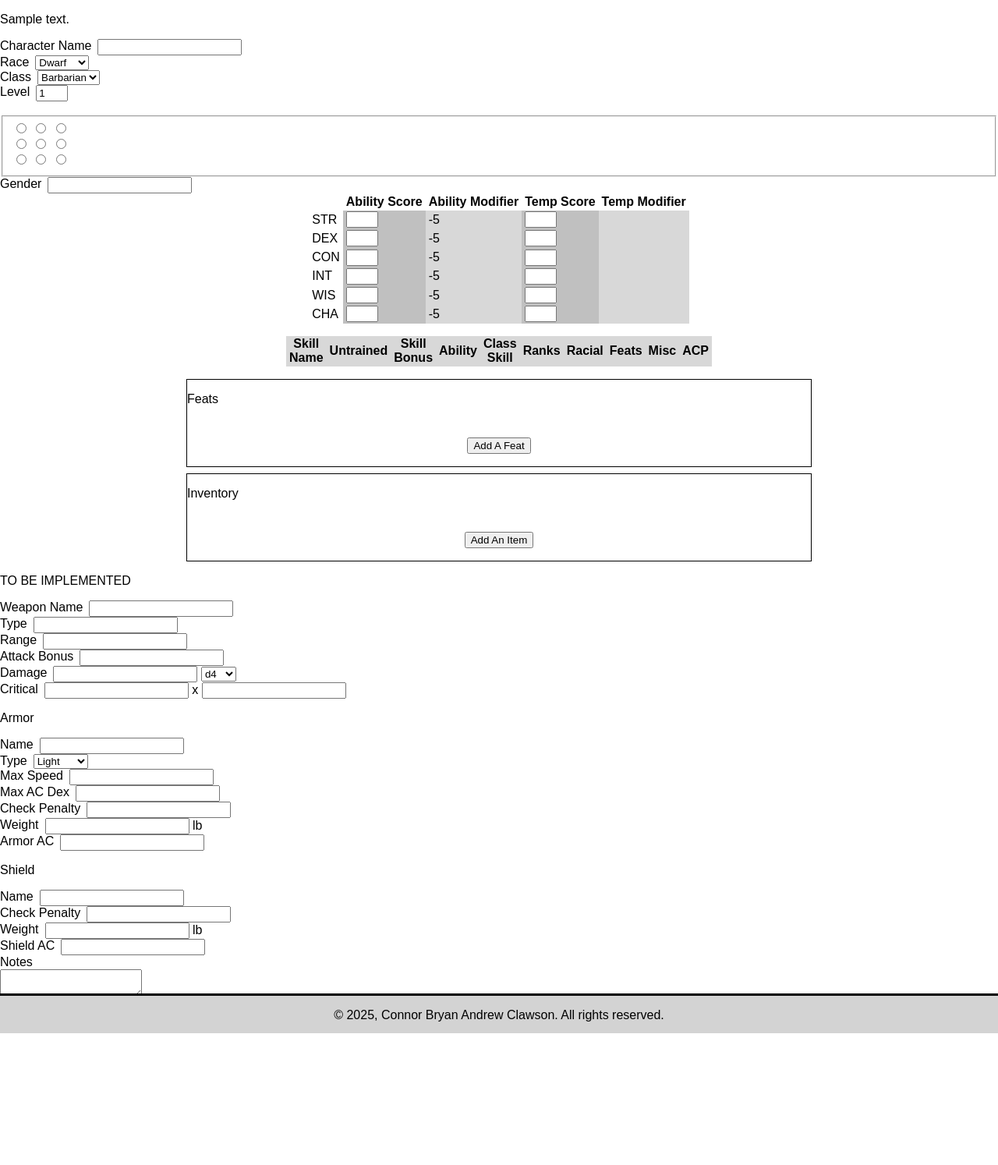
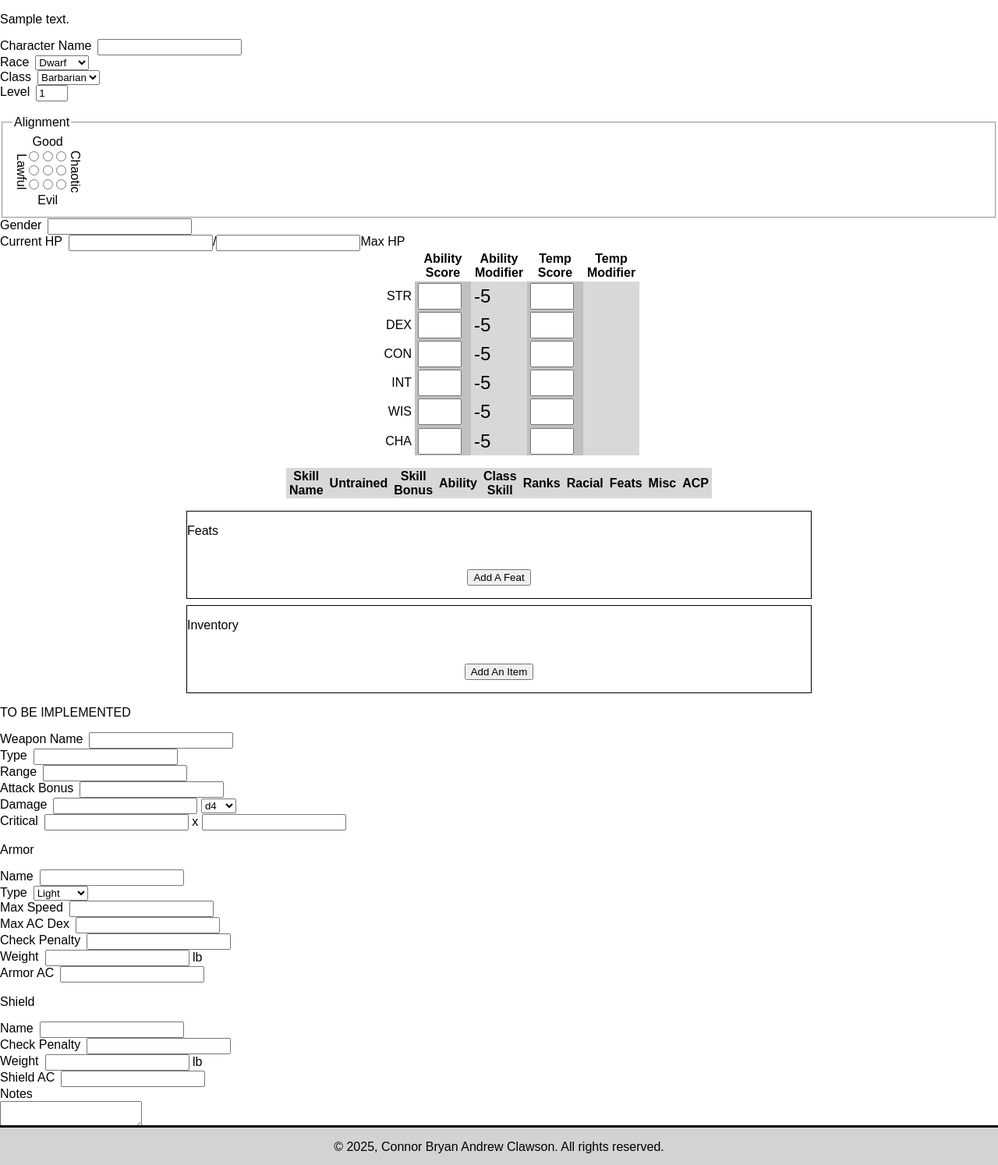
Before and after one commit to ZackLynx/Character_Manager, a PHP site: template view/table_add.php in a window 1280 px wide. Shown: the part 99-1593 px from the top of the page at 78% size. Before the commit the page ends 1424 px from the top, so only its background shows below. Run offline with PHP 8.4, Linux system fonts and the light colour scheme; the template is opened without the code that fills it: most values are stand-ins (such as "Sample title", 1, 10 or a date in 2020); data that the repository does not hold is empty.

Commit message:
adjusted CSS for ability scores.

```diff
--- a/css/main.css
+++ b/css/main.css
@@ -107,6 +107,10 @@ td {
   margin-bottom: 1rem;
   border-spacing: 0;
 
+  td {
+    width: 4rem;
+  }
+
   td:nth-child(even) {
     background-color: #c0c0c0;
   }
@@ -118,6 +122,46 @@ td {
   td:nth-child(1) {
     background-color: white;
   }
+
+  input[type="number"] {
+    width: 3rem;
+
+    font-size: x-large;
+  }
+
+  .modifier,
+  .temp-modifier {
+    font-size: x-large;
+  }
+}
+
+.ability-label {
+  text-align: right;
+}
+
+#Alignment {
+  display: flex;
+  flex-direction: row;
+}
+
+.lawful-chaotic {
+  writing-mode: vertical-lr;
+  margin: .1rem;
+  text-align: center;
+}
+
+.good-evil {
+  margin: .1rem;
+  text-align: center;
+}
+
+.alignment-button {
+  margin: 0;
+}
+
+#health {
+  display: flex;
+  flex-direction: row;
 }
 
 /* WEEK 10 ADDITION */
--- a/view/character_sheet.php
+++ b/view/character_sheet.php
@@ -106,29 +106,44 @@ $abilities = ['STR', 'DEX', 'CON', 'INT', 'WIS', 'CHA'];
             <input type="number" name="Character_Level" id="Character_Level" min="1" max="20" value="<?php echo $valMemory['Character_Level'] ?? 1; ?>" required>
         </div>
         <br>
-        <fieldset>
         <div class="alignment-box">
-                <input type="radio" name="alignment" id="lawful-good">
-                <input type="radio" name="alignment" id="neutral-good">
-                <input type="radio" name="alignment" id="chaotic-good">
+            <fieldset name="Alignment" id="Alignment">
+                <legend>Alignment</legend>
+                <p class="lawful-chaotic">
+                    Lawful
+                </p>
+                <div>
+                    <p class="good-evil">Good</p>
+                    <input type="radio" class="alignment-button" name="alignment" id="lawful-good">
+                    <input type="radio" class="alignment-button" name="alignment" id="neutral-good">
+                    <input type="radio" class="alignment-button" name="alignment" id="chaotic-good">
                     <br>
-                <input type="radio" name="alignment" id="lawful-neutral">
-                <input type="radio" name="alignment" id="true-neutral">
-                <input type="radio" name="alignment" id="chaotic-neutral">
+                    <input type="radio" class="alignment-button" name="alignment" id="lawful-neutral">
+                    <input type="radio" class="alignment-button" name="alignment" id="true-neutral">
+                    <input type="radio" class="alignment-button" name="alignment" id="chaotic-neutral">
                     <br>
-                <input type="radio" name="alignment" id="lawful-evil">
-                <input type="radio" name="alignment" id="neutral-evil">
-                <input type="radio" name="alignment" id="chaotic-evil">
+                    <input type="radio" class="alignment-button" name="alignment" id="lawful-evil">
+                    <input type="radio" class="alignment-button" name="alignment" id="neutral-evil">
+                    <input type="radio" class="alignment-button" name="alignment" id="chaotic-evil">
+                    <p class="good-evil">Evil</p>
                 </div>
+                <p class="lawful-chaotic">
+                    Chaotic
+                </p>
             </fieldset>
-        <!-- gender -->
+        </div>
         <div>
             <label for="gender">Gender</label>
             <input type="text" name="gender" id="gender">
         </div>
+        <div id="health">
+            <label for="Current_HP" class="hp-left">Current HP</label>
+            <input type="text" class="large-number" name="Current_HP" id="Current_HP">
+            /
+            <input type="text" class="large-number" name="Max_HP" id="Max_HP">
+            <label for="Max_HP" class="hp-right">Max HP</label>
         </div>
     </div>
-<div class="two-column">
     <div id="ability-scores">
         <table class="ability-scores">
             <tr>
@@ -252,7 +267,15 @@ $abilities = ['STR', 'DEX', 'CON', 'INT', 'WIS', 'CHA'];
             </tr>
         </table>
     </div>
-    <div id="equipment">
+</div>
+
+<div id="tab-view">
+    <div id="tabs">
+    </div>
+    <div id="equipment" hidden="true">
+        <p>
+            COMING SOON!
+        </p>
     </div>
     <div id="skills">
         <table class="skills-list">
@@ -289,11 +312,14 @@ $abilities = ['STR', 'DEX', 'CON', 'INT', 'WIS', 'CHA'];
                     <td class="skill-input"><input type="number" class="skill-fields" name="<?php echo $skill['Short_Name']; ?>_Feats" value="<?php echo $valMemory[$skill['Short_Name'] . '_Feats']; ?>" required></td>
                     <td class="skill-input"><input type="number" class="skill-fields" name="<?php echo $skill['Short_Name']; ?>_Misc" value="<?php echo $valMemory[$skill['Short_Name'] . '_Misc']; ?>" required></td>
                     */
+                    if ($skill['Armored_Penalty'] == 1):
                         ?>
-                    <td class="skill-acp"><?php echo ($skill['Armored_Penalty'] == 1) ? "-##" : '' ?></td>
+                        <td class="skill-acp" id="<?php echo $skill['Short_Name']; ?>_ACP">-##</td>
+                    <?php else: ?>
+                        <td class="no-acp"></td>
+                    <?php endif; ?>
                 </tr>
                 <?php
-
                 $i++;
             endforeach; ?>
         </table>
@@ -356,15 +382,7 @@ $abilities = ['STR', 'DEX', 'CON', 'INT', 'WIS', 'CHA'];
         <input type="text" name="num-of-items" id="num-of-items" value="<?php echo $ItemNum; ?>" hidden>
         <input type="text" name="items-to-delete" id="items-to-delete" hidden>
     </div>
-</div>
-<div id="health">
-</div>
-<div class="two-column">
     <div id="combat">
-    </div>
-    <div id="combat-maneuvers">
-    </div>
-
         <p>TO BE IMPLEMENTED</p>
         <div id="attacks">
             <div id="weapon-primary">
@@ -397,9 +415,7 @@ $abilities = ['STR', 'DEX', 'CON', 'INT', 'WIS', 'CHA'];
                 <input type="number" name="weapon-primary-crit-multiplier" id="weapon-primary-crit-multiplier" min="2">
             </div>
         </div>
-
         <div id="defense">
-        <!-- Armor -->
             <p>
                 Armor
             </p>
@@ -420,8 +436,8 @@ $abilities = ['STR', 'DEX', 'CON', 'INT', 'WIS', 'CHA'];
                 <label for="max-dex">Max AC Dex</label>
                 <input type="number" name="max-dex" id="max-dex">
                 <br>
-            <label for="check-penalty">Check Penalty</label>
-            <input type="number" name="check-penalty" id="check-penalty">
+                <label for="armor-acp">Check Penalty</label>
+                <input type="number" name="armor-acp" id="armor-acp">
                 <br>
                 <label for="armor-weight">Weight</label>
                 <input type="number" name="armor-weight" id="armor-weight"> lb
@@ -429,7 +445,6 @@ $abilities = ['STR', 'DEX', 'CON', 'INT', 'WIS', 'CHA'];
                 <label for="armor-ac">Armor AC</label>
                 <input type="number" name="armor-ac" id="armor-ac">
             </div>
-        <!-- Shield -->
             <p>
                 Shield
             </p>
@@ -437,8 +452,8 @@ $abilities = ['STR', 'DEX', 'CON', 'INT', 'WIS', 'CHA'];
                 <label for="shield-name">Name</label>
                 <input type="text" name="shield-name" id="shield-name">
                 <br>
-            <label for="check-penalty">Check Penalty</label>
-            <input type="number" name="check-penalty" id="check-penalty">
+                <label for="shield-acp">Check Penalty</label>
+                <input type="number" name="shield-acp" id="shield-acp">
                 <br>
                 <label for="shield-weight">Weight</label>
                 <input type="number" name="shield-weight" id="shield-weight"> lb
@@ -447,11 +462,27 @@ $abilities = ['STR', 'DEX', 'CON', 'INT', 'WIS', 'CHA'];
                 <input type="number" name="shield-ac" id="shield-ac">
             </div>
         </div>
-    <div id="saving-throws">
+
     </div>
-    <div id="combat-abilities">
+    <div id="combat-maneuvers" hidden>
+        <p>
+            COMING SOON!
+        </p>
     </div>
-    <div id="effects">
+    <div id="saving-throws" hidden>
+        <p>
+            COMING SOON!
+        </p>
+    </div>
+    <div id="combat-abilities" hidden>
+        <p>
+            COMING SOON!
+        </p>
+    </div>
+    <div id="effects" hidden>
+        <p>
+            COMING SOON!
+        </p>
     </div>
     <div id="notes-block">
         <label for="Notes">Notes</label>
@@ -460,6 +491,7 @@ $abilities = ['STR', 'DEX', 'CON', 'INT', 'WIS', 'CHA'];
     </div>
 </div>
 
+
 <script src="./js/character_sheet.js">
 
 </script>
```
Lines whose indentation alone changed are shown as unchanged.
